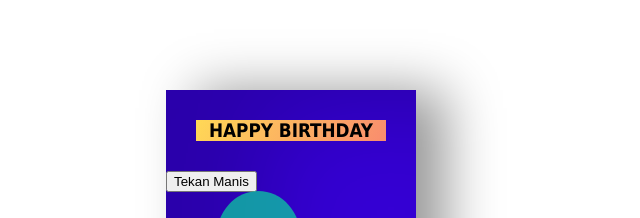
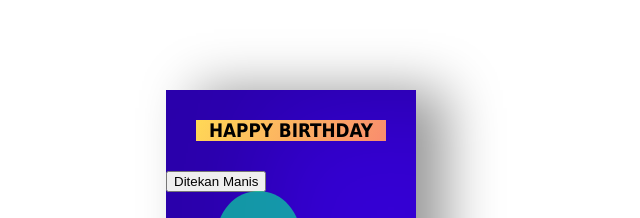
Before and after one commit to Flamrel04/orlulth, a plain HTML site: page index.html in a window 1280 px wide. Shown: the part 143-361 px from the top of the page, 349-989 px from the left. Drawn offline with Linux system fonts and the light colour scheme.

Commit message:
index.html

```diff
--- a/index.html
+++ b/index.html
@@ -19,7 +19,7 @@
           <div class="balloon-4"></div>
         </div>
         <!-- Tambahkan tombol "tekan" -->
-        <button id="pressButton">Tekan Manis</button>
+        <button id="pressButton">Ditekan Manis</button>
       </div>
       <div class="cardInside">
         <h3 class="back">HAPPY BIRTHDAY</h3>
```
